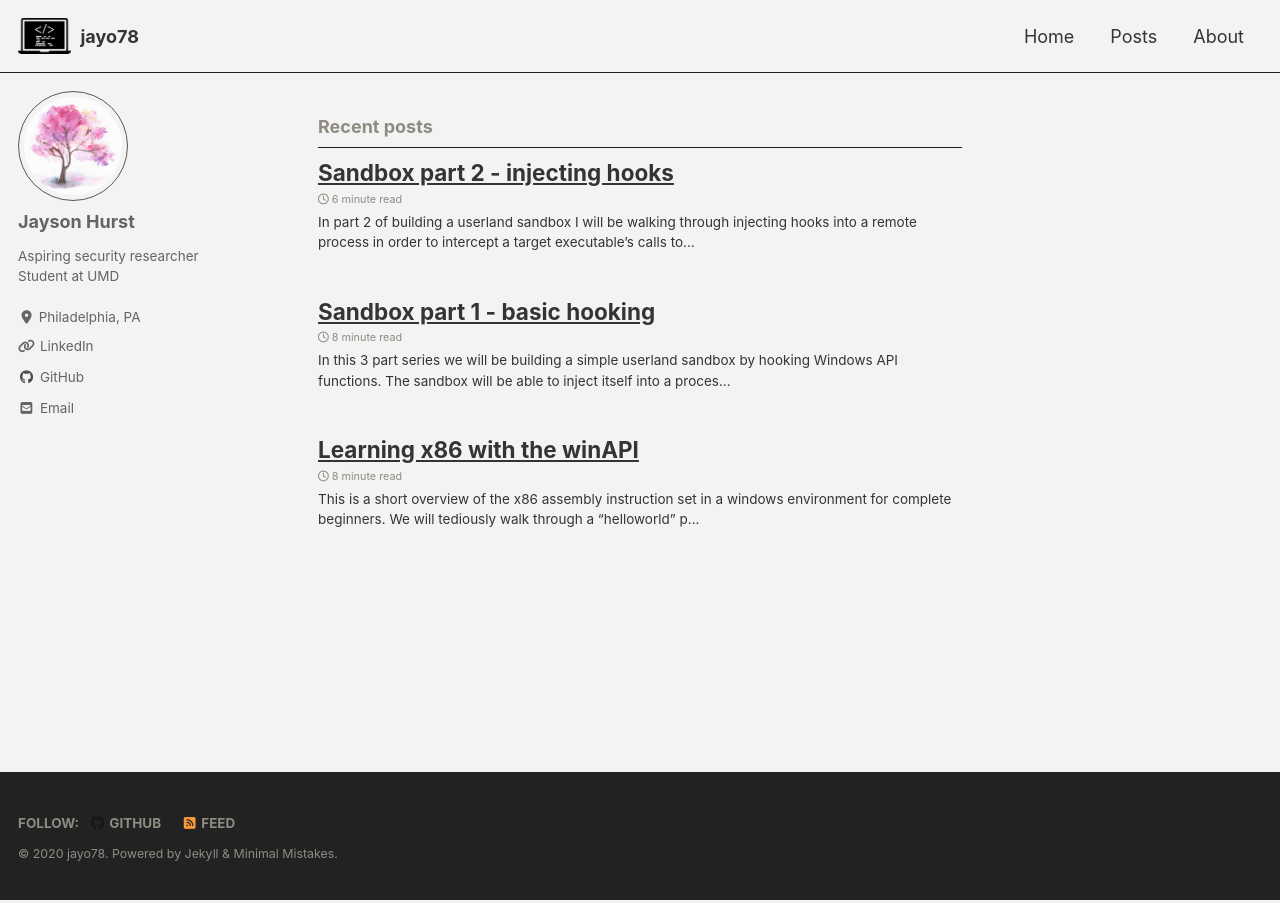
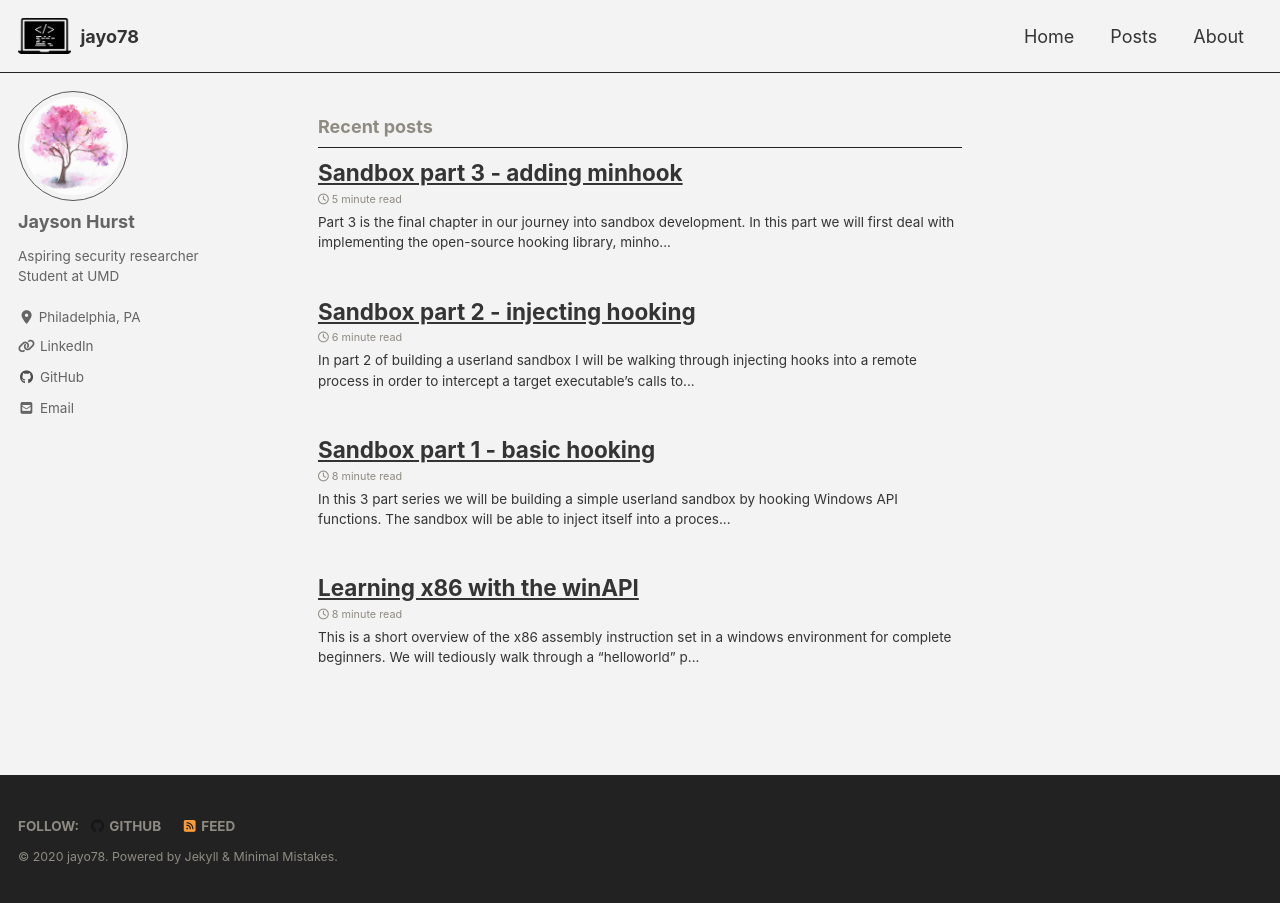
Before and after one commit to jayo78/jayo78.github.io, a Jekyll site: the page built from index.html, in a window 1280 px wide. Built offline with Jekyll 4.4.1, drawn with Linux system fonts in a browser that asks for light colours; cached includes are drawn as plain includes; nearby versions of some CDN libraries; the list of posts is cut into pages by our own code; some of the changed lines change nothing that is shown.

Commit message:
post update

````diff
--- a/_posts/2020-07-01-Sandbox-part-2-injecting-hooks.md
+++ b/_posts/2020-07-01-Sandbox-part-2-injecting-hooks.md
@@ -1,21 +1,21 @@
 ---
 layout: single
-title: Sandbox part 2 - injecting hooks
+title: Sandbox part 2 - injecting hooking
 date: 2020-07-01
 classes: wide
 ---
 
-In part 2 of building a userland sandbox I will be walking through injecting hooks into a remote process in order to intercept a target executable's calls to the Windows API. Refer to [part 1](https://jayo78.github.io/Sandbox-part-1-hooking-basics/) for a more in-depth explanation of a sandbox. In this part we will see a more complete example of sandbox functionality using process injection. We will first be implementing a simple injector using the CreateRemoteThread + LoadLibrary DLL injection technique which has been thoroughly covered online and used for years. The hooks we created in part 1 will now be used to hook a remote processes calls. Then in Part 3 we finish up by setting up inter-process communication in order to extract the information that our injected hooks intercept from the target program's running process.
+In part 2 of building a userland sandbox I will be walking through injecting hooks into a remote process in order to intercept a target executable's calls to the Windows API. Refer to [part 1](https://jayo78.github.io/Sandbox-part-1-hooking-basics/) for a more in-depth explanation of a sandbox. In this part we will see a more complete example of sandbox functionality using process injection. We will first be implementing a simple injector using the CreateRemoteThread + LoadLibrary DLL injection technique which has been thoroughly covered online and used for years. The hooks we created in part 1 will now be used to hook a remote processes calls. Then in Part 3 we finish up by implementing an open source hooking library and developing a mini logger class for logging the information we get from an intercepted call.
 
 I will focus my attention on the actual implementation of injecting and installing hooks. There are extensive recourses out there that do a better job than I would at explaining topics like processes, threads, OS internals, etc. I used many resources that I'll share and I encourage the reader to extend your own research beyond this article where you find gaps in knowledge. Lets get into it!
 
 #### Overview
 
-Processes are more than simply executing a program. There is a lot of behind the scenes work done by the Windows OS in terms of the security of a program, communication with other processes, and access to shared recourses. The birth of a process involves the mapping of a program's memory on disk to virtual memory where it can begin executing. Windows separates address spaces using virtualization so they don't bump into each other's memory and so it can easily interface with each one individually - read [here](https://answers.microsoft.com/en-us/windows/forum/windows_10-performance/physical-and-virtual-memory-in-windows-10/e36fb5bc-9ac8-49af-951c-e7d39b979938?auth=1).
+Processes are more than a space for a program to execute in. There is a lot of behind the scenes work done by the Windows OS in terms of the security of a program, communication with other processes, and access to shared recourses. The birth of a process involves the mapping of a program's memory on disk to virtual memory where it can begin executing. Windows separates address spaces using virtualization so they don't bump into each other's memory and so it can easily interface with each one individually - read [here](https://answers.microsoft.com/en-us/windows/forum/windows_10-performance/physical-and-virtual-memory-in-windows-10/e36fb5bc-9ac8-49af-951c-e7d39b979938?auth=1).
 
 Knowing this OS functionality we can now begin looking at ways a process can access another processes memory using functions provided by the Windows API. I highly recommend checking out this [post](https://www.elastic.co/blog/ten-process-injection-techniques-technical-survey-common-and-trending-process) on common process injection techniques. There are more in depth articles out there outlining many injection methods - see [here](https://i.blackhat.com/USA-19/Thursday/us-19-Kotler-Process-Injection-Techniques-Gotta-Catch-Them-All-wp.pdf) - but for our sandbox we will be using [DLL injection](http://blog.opensecurityresearch.com/2013/01/windows-dll-injection-basics.html).
 
-We first need to open the executable we would like to examine, using [CreateProcess](https://docs.microsoft.com/en-us/windows/win32/api/processthreadsapi/nf-processthreadsapi-createprocessa). This function lets us create a process as suspended, which will now let us inject and install hooks before resuming the main thread. We can utilize [CreateRemoteThread](https://docs.microsoft.com/en-us/windows/win32/api/processthreadsapi/nf-processthreadsapi-createremotethread) and [LoadLibraryA](https://docs.microsoft.com/en-us/windows/win32/api/libloaderapi/nf-libloaderapi-loadlibrarya) to load our hooking DLL into the process.
+We first need to open the executable we would like to examine, using [CreateProcess](https://docs.microsoft.com/en-us/windows/win32/api/processthreadsapi/nf-processthreadsapi-createprocessa). This function lets us create a child process in a suspended, which will now let us inject and install hooks before resuming its main thread. We can utilize [CreateRemoteThread](https://docs.microsoft.com/en-us/windows/win32/api/processthreadsapi/nf-processthreadsapi-createremotethread) and [LoadLibraryA](https://docs.microsoft.com/en-us/windows/win32/api/libloaderapi/nf-libloaderapi-loadlibrarya) to load our hooking DLL into the process.
 
 ![injection](../assets/images/SandboxPart2/DLL_injection.PNG){: .align-center}
 
@@ -52,14 +52,14 @@ if (!CreateProcess(NULL, targetExe, NULL, NULL, FALSE, CREATE_SUSPENDED, NULL, N
 }
 ```
 
-Lets take a look at our defined `inject_DLL` function, which takes the path to our DLL that we would like to inject and a handle to the process we created. To start out we will need the LoadLibrary function address, which can be found inside the kernel32 library, `kernel32.dll`.
+Lets take a look at our defined `inject_DLL` function. It takes the path to our DLL that we would like to inject and a handle to the process we created. To start out we will need the LoadLibrary function address, which can be found inside the kernel32 library, `kernel32.dll`.
 
 ```c++
 kernel32= GetModuleHandle(_T("kernel32.dll"));
 loadlibrary= GetProcAddress(kernel32, _T("LoadLibraryA"));
 ```
 
-Its useful to point out here that the LoadLibraryA function will always be loaded at the same address in each process. This means we can find the address in our injector process and it will be the same when executing in our remote thread. Now we must allocate and write a patch to the remote process so we can start a thread at that address.
+Its important to point out here that the LoadLibraryA function will always be loaded at the same address in each process. This means we can find the address in our injector process and it will be the same when executing in our remote thread. Now we must allocate and write a patch to the remote process so we can start a thread at that address.
 
 ```c++
 lpBaseAddress= VirtualAllocEx(process, NULL, pathLen, MEM_COMMIT | MEM_RESERVE, PAGE_READWRITE);
@@ -131,7 +131,7 @@ void inject_DLL(TCHAR *dllPath, HANDLE process)
 
 #### Hooking from within
 
-Now that we can execute a DLL inside a target process, lets look at how DLLs can be developed. DLLs can be attached to by threads or a whole process in order to execute desired functionality, usually through an exported function. A normal use would be to call `LoadLibrary` on the DLL to get a handle and then `GetProcAddress` to get the exported function that you would like. The point of the switch cases is so the developer has a chance to set up structures/internals before an exported function is called. We won't be exporting functions but will instead do our hooking from the entry point, which isn't necessarily good [practice](https://docs.microsoft.com/en-us/windows/win32/dlls/dynamic-link-library-best-practices):
+The injected DLL will need to all the hooking from inside the target process, so lets look at how DLLs can be developed. DLLs can be attached to by a process and its threads in order to execute needed functionality, usually through an exported function. A normal use would be to call `LoadLibrary` on the DLL to get a handle and then `GetProcAddress` to find the desired exported function. The point of the switch cases, seen below, is so the developer has a chance to set up structures/internals before an exported function is called. We won't be exporting functions but will instead do our hooking from the entry point, which isn't necessarily good [practice](https://docs.microsoft.com/en-us/windows/win32/dlls/dynamic-link-library-best-practices):
 
 ```c++
 BOOL WINAPI DllMain (HINSTANCE const instance, DWORD const reason, LPVOID const reserved)
@@ -172,4 +172,4 @@ Once we have our DLL, use the injector (injector.exe) like so: `injector.exe <te
 
 #### Conclusion
 
-In this part 2 of 3 posts on building a sandbox, we walked through DLL injection for the purpose of installing hooks into a remote process. Don't worry, we will be hooking much more than MessageBoxA. In part 3 we will implement inter-process communication and a hooking engine using the [minhook](https://github.com/TsudaKageyu/minhook) library for more efficient and reliable hooks.
+In this part 2 of 3 posts on building a sandbox, we walked through DLL injection for the purpose of installing hooks into a remote process. Don't worry, we will be hooking much more than MessageBoxA. In part 3 we will implement the minhook library as a hooking engine to hook and monitor a wide variety of windows functions.
--- /dev/null
+++ b/_posts/2020-07-22-Sandbox-part-3-adding-minhook.md
@@ -0,0 +1,155 @@
+---
+layout: single
+title: Sandbox part 3 - adding minhook
+date: 2020-07-22
+classes: wide
+---
+
+Part 3 is the final chapter in our journey into sandbox development. In this part we will first deal with implementing the open-source hooking library, [minhook](https://www.codeproject.com/Articles/44326/MinHook-The-Minimalistic-x-x-API-Hooking-Libra), as our hooking engine to ensure more reliable and efficient hooks. Then we will add a mini logger class to conveniently log all the information we receive to a file. Our development in this part will be focused on the DLL that will be injected, which will now be called the monitor. The monitor will contain both our hooking engine and logger to handle API interception and reporting respectively.
+
+#### How does minhook work?
+
+*The source code is publicly available and very easy to read so check that out if this explanation doesn't suffice.*
+
+[minhook](https://www.codeproject.com/Articles/44326/MinHook-The-Minimalistic-x-x-API-Hooking-Libra) is a light weight hooking engine which employs the same relative jump, inline hooking technique we covered in part 1 and 2. It is capable of hooking a wide variety of functions. Creating our own hooking engine would be a whole project itself due to the fact that Windows API function prologues can differ, making hooking certain functions difficult. We are using minhook to avoid the annoyances of detecting the different prologues and then adjusting our hooking technique or placement accordingly. Much like how we disassembled MessageBoxA in order to overwrite its first couple of bytes in part 1, minhook uses an internal disassembler to analyze each function and decide where to hook it. This is whats meant by "hooking engine."
+
+The only 3 functions we will be using from the library are `MH_Initialize`, `MH_CreateHookAPI`, and `MH_EnableHook`. These are powerful functions which abstract away the hooking process. `MH_Initialize` is simply called before hooking anything in order to initialize heap space for storing [trampoline functions](http://jbremer.org/x86-api-hooking-demystified/#ah-trampoline). `MH_CreateHookAPI` does all the heavy lifting to install a hook that we specify, lets look at its definition:
+
+```c
+MH_STATUS WINAPI MH_CreateHookApi(
+        LPCWSTR pszModule, LPCSTR pszProcName, LPVOID pDetour, LPVOID *ppOriginal);
+```
+
+It takes the module name (DLL) that exports the function we want to hook, the actual function/procedure name, the proxy function (detour) address, and a function pointer which will eventually contain the address of the trampoline. This is information we used in part 1 and 2 when installing our own hooks. `MH_CreateHookAPI` first analyzes the function given to it in order to see where the hook should be placed. It then sets up a trampoline function internally within heap space that was previously allocated. The function pointer (ppOriginal) will now be populated with the trampoline address. `MH_EnableHook` patches the location found for the hook with a familiar relative jump to the proxy function.
+
+#### Implementing minhook
+
+Since we are using `MH_CreateHookAPI` as previously explained and want to hook a bunch of functions it makes sense to define a general structure to hold all the information we need to pass to this function.
+
+```c
+struct HOOK_INFO {
+    LPCWSTR lib;
+    LPCSTR target;
+    LPVOID proxy;
+    LPVOID fp;
+};
+```
+
+Lets look at hooking `GetProcAddress` as an example of the values that would go into this struct.
+
+```c
+{
+	L"kernel32",
+	"GetProcAddress",
+	&ProxyGetProcAddress,
+	&fpGetProcAddress
+}
+```
+
+The first two parameters are just the library containing the function and then the actual function. `MH_CreateHookAPI` handles loading and finding the function from these strings. The next two parameters are pointers to our proxy function and a function that will get populated by minhook with a trampoline to the original API function (past our hook). Lets look at what these look like:
+
+```c
+FARPROC WINAPI ProxyGetProcAddress(HMODULE hModule, LPCSTR lpProcName)
+{
+    wchar_t wProcName[128];
+    MultiByteToWideChar(CP_THREAD_ACP, (DWORD)0, lpProcName, -1, wProcName, 128);
+    logger << L"[HOOK] Intercepted call to GetProcAddress:\n" << L"- Function Name: " << 		wProcName << std::endl;
+    return fpGetProcAddress(hModule, lpProcName);
+}
+
+typedef FARPROC (WINAPI *GETPROCADDRESS)(HMODULE, LPCSTR);
+GETPROCADDRESS fpGetProcAddress= NULL;
+```
+
+*we will go over the logger class, but this proxy is just converting the lpProcName argument to Unicode and then reporting it to the logger object through a stream*
+
+Okay now that we have a general structure we can create an array of HOOK_INFO structs and loop through them to hook as many functions as we would like.
+
+```c
+HOOK_INFO hooks[]= {
+    {
+        L"kernel32",
+        "GetProcAddress",
+        &ProxyGetProcAddress,
+        &fpGetProcAddress
+    },
+
+    ... more hooks ...
+};
+
+__forceinline BOOL install_hook(HOOK_INFO *pHookInfo)
+{
+    if (MH_CreateHookApi(pHookInfo->lib, pHookInfo->target, pHookInfo->proxy, (LPVOID *)			(pHookInfo->fp)) != MH_OK)
+        return FALSE;
+
+    return TRUE;
+}
+
+VOID install_all()
+{
+    int numElts= sizeof(hooks)/sizeof(hooks[0]);
+
+    for (int i= 0; i < numElts; i++)
+    {
+        if (install_hook(&hooks[i]))
+            logger << L"[+] Installed hook in: " << hooks[i].target << "\n";
+    }
+}
+```
+
+All of the above code is contained in the monitor DLL and ready to be injected. Here is the DLL entry, which first initializes minhook, installs the hooks, and then enables the hooks.
+
+```c
+BOOL WINAPI DllMain(HINSTANCE const instance, DWORD const reason, LPVOID const reserved)
+{
+    switch (reason)
+    {
+        case DLL_PROCESS_ATTACH:
+            logger << L"[+] Installing hooks...\n";
+
+            MH_Initialize();
+            install_all();
+            MH_EnableHook(MH_ALL_HOOKS);
+
+            logger << L"[+] Hooks installed, Resuming main thread..." << std::endl;
+            break;
+    }
+
+    return TRUE;
+}
+```
+
+In the injector we wait for the remote thread to load and execute the monitor. At that point we can resume the process with our hooks intact.
+
+#### Logger
+
+The logger I wrote simply overrides the `<<` operator when applied to a logger object. The override sends strings to an internal stream that gets flushed to a log file whenever it sees `std::endl`.
+
+```c
+// override the << operator to redirect values to our internal stream
+    template <typename T>
+    Logger& operator <<(T const& value)
+    {
+        stream << value;
+        return *this;
+    }
+
+// override the << operator to detect the std::endl stream manipulation
+    Logger& operator<<(ManipFn manip)
+    {
+        if (manip == static_cast<ManipFn>(std::endl))
+            this->write_log();
+
+        return *this;
+    }
+```
+
+We must override the `<<` operator twice, once for string values an another for stream manipulations. Have a look at [this](https://stackoverflow.com/questions/511768/how-to-use-my-logging-class-like-a-std-c-stream) stack overflow thread, I used modified versions of the code suggested here. When a manipulation is passed we check to see if its `std::endl`. If it is we write the current contents of the stream to a file that was previously opened in the class constructor. The full code can be found on [github](https://github.com/jayo78/win-api-monitor/blob/master/Monitor/logger.h).
+
+#### Conclusion
+
+This 3rd part in the mini series concludes our simple API monitor/sandbox build. Cool right?! It can certainly be expanded to include many more hooks, the version on my github only contains a few I consider useful.
+
+This is a very basic sandbox implemented in userland, so it does have its limitations. It would be trivial for a developer to subvert our hooks by either detecting them or using native api calls that bypass higher level functions (we could hook these). Even professional sandboxes out there like croudstrike's falcon sandbox or cuckoo's open source sandbox don't fully prevent evasion by malicious programs and they run in kernel mode. Sandbox evasion, empolyed by malicious actors, and then subsequent, evasion detection, implemented by sandbox vendors are really interesting topics that highlight the constant arms race experienced in all facets of cybersecurity.
+
+Thanks for reading, I like to write about these ventures so I gain a better grasp on the subjects I'm learning. Hopefully it helped you too, or maybe even inspired you to do something dope.
````
